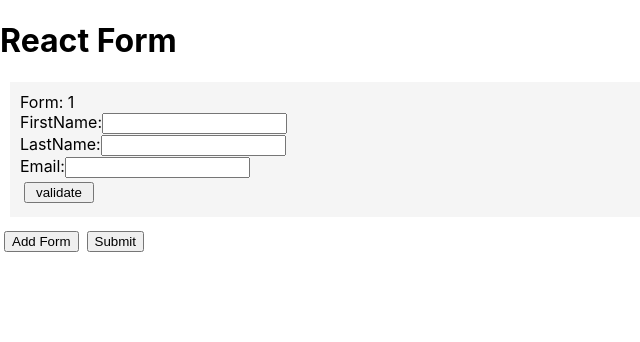
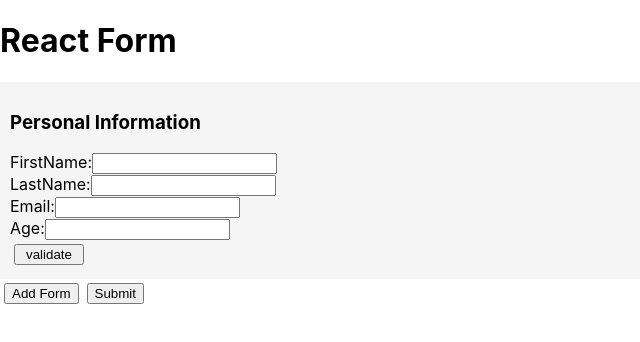
Before and after one commit to HulkHero/forms, a React (Create React App) app: page / in a window 1280 px wide. Shown: the top 342 px of the page, without its empty margins (0-640 px from the left). Built offline with nearby package versions, Linux system fonts and the light colour scheme.

Commit message:
added Personal form

```diff
--- a/src/App.js
+++ b/src/App.js
@@ -1,36 +1,48 @@
-import logo from './logo.svg';
-import './App.css';
+
 import { useState } from 'react';
 import Form from './components/Form';
+import PersonalInformation from './components/PersonalInformation';
 
 function App() {
 
   const [form, setForm] = useState([{ firstName: '', lastName: '', email: '', age: "" }])
-  const addForm = () => {
-
-    setForm([...form, { firstName: '', lastName: '', email: '', age: "" }])
+  const addForm = (e) => {
+    e.preventDefault()
+    setForm([...form, { degree: '', university: '', location: '', year: "" }])
   }
 
-  const handleSubmit = () => {
-    form.map((item, index) => {
-      if (item.firstName.length < 3 || item.lastName.length < 3 || item.email.includes["@"] || item.age < 0) {
-        alert("Form " + (index + 1) + " is invalid")
+  const handleSubmit = (e) => {
+    e.preventDefault()
+    console.log("form", form)
+    form.forEach((item, index) => {
+      if (index == 0) {
+        if (item.firstName.length < 3 || item.lastName.length < 3 || item.email.length < 3 || item.age <= 0) {
+          alert("Person Information Form is invalid")
+        }
+      }
+      else {
+        if (item.degree.length < 3 || item.university.length < 3 || item.location.length < 3 || item.year <= 0) {
+          alert("Education Form " + (index) + " is invalid")
+        }
       }
     })
-
-
   }
   return (
     <div>
       <h1>React Form</h1>
+
+      <form >
+        <PersonalInformation form={form} setForm={setForm} />
         {
           form.map((item, index) => {
+            if (index == 0) return null
             return <Form key={index} index={index} form={form} setForm={setForm} />
           })
         }
 
         <button onClick={addForm} style={{ margin: "4px" }} >Add Form</button>
         <button onClick={handleSubmit} style={{ margin: "4px" }} >Submit</button>
+      </form>
     </div>
   );
 }
--- a/src/components/Form.js
+++ b/src/components/Form.js
@@ -10,52 +10,46 @@ const Form = ({ index, form, setForm }) => {
         let newArr = [...form]
         newArr[index][name] = value
         setForm(newArr)
-
     }
 
-    const validateForm = () => {
-
-
+    const validateForm = (e) => {
+        e.preventDefault()
         setValidate(true)
 
     }
     return (
         <div style={{ margin: "10px", padding: "10px", backgroundColor: "whitesmoke" }}>
-            <div >Form: {index + 1}</div>
+            <div >Eduction Form: {index}</div>
             <div style={{ display: "flex", flexDirection: "column" }}>
-                <label htmlFor='firstName' >
-                    FirstName:
-                    <input type="text" value={form[index]?.firstName} onChange={handleChange} name="firstName" />
+                <label htmlFor='degree' >
+                    Degree:
+                    <input type="text" value={form[index].degree} onChange={handleChange} name="degree" />
                     {
-                        validate == true && form[index]?.firstName?.length < 3 ? <span style={{ color: "red" }} >FirstName must be 3 characters</span> : null
+                        validate == true && form[index].degree?.trim().length < 3 ? <span style={{ color: "red" }} >degree must be atleast 3 characters</span> : null
                     }
 
                 </label>
-
-
-                <label name="firstName" htmlFor='lastName' >
-                    LastName:
-                    <input type="text" value={form[index]?.lastName} onChange={handleChange} name="lastName" />
+                <label name="degree" htmlFor='university' >
+                    university:
+                    <input type="text" value={form[index]?.university} onChange={handleChange} name="university" />
                     {
-                        validate == true && form[index].lastName?.length < 3 ? <span style={{ color: "red" }} >LastName must be 3 characters</span> : null
+                        validate == true && form[index].university?.trim().length < 3 ? <span style={{ color: "red" }} >university must be atleast 3 characters</span> : null
                     }
                 </label>
-                <label name="firstName" htmlFor='email' >
-                    Email:
-                    <input type="text" value={form[index]?.email} onChange={handleChange} name="email" />
+                <label name="degree" htmlFor='location' >
+                    location:
+                    <input type="text" value={form[index]?.location} onChange={handleChange} name="location" />
                     {
-                        validate == true && form[index].email?.length < 3 ? <span style={{ color: "red" }} >Email must include "@"</span> : null
+                        validate == true && form[index].location?.trim().length < 3 ? <span style={{ color: "red" }} >location must be atleast 3 characters</span> : null
                     }
                 </label>
-                {
-                    index == 1 ? <label htmlFor='age' >
-                        Age:
-                        <input type="number" value={form[index]?.age} onChange={handleChange} name="age" />
-                        {
-                            validate == true && form[index].age < 0 ? <span style={{ color: "red" }} >Age must positive</span> : null
-                        }
-                    </label> : null
-                }
+                <label htmlFor='year' >
+                    year:
+                    <input type="number" value={form[index]?.year} onChange={handleChange} name="year" />
+                    {
+                        validate == true && form[index].year <= 0 ? <span style={{ color: "red" }} >Year must positive</span> : null
+                    }
+                </label>
 
                 <button onClick={validateForm} style={{ maxWidth: "70px", margin: "4px" }} > validate </button>
             </div>
--- /dev/null
+++ b/src/components/PersonalInformation.js
@@ -0,0 +1,61 @@
+import React from 'react'
+
+const PersonalInformation = ({ form, setForm }) => {
+  const [validate, setValidate] = React.useState(false)
+
+  const handleChange = (e) => {
+    const { name, value } = e.target
+    console.log(0, name, value)
+    let newArr = [...form]
+    newArr[0][name] = value
+    setForm(newArr)
+  }
+
+  const validateForm = (e) => {
+    e.preventDefault()
+
+    setValidate(true)
+  }
+  return (
+    <div style={{ padding: "10px", backgroundColor: "whitesmoke" }}>
+      <h3>Personal Information</h3>
+      <div style={{ display: "flex", flexDirection: "column" }}>
+        <label htmlFor='firstName' >
+          FirstName:
+          <input type="text" required value={form[0]?.firstName} onChange={handleChange} name="firstName" />
+          {
+            validate == true && form[0].firstName?.trim().length < 3 ? <span style={{ color: "red" }} >FirstName must be 3 characters</span> : null
+          }
+        </label>
+        <label htmlFor='lastName' >
+          LastName:
+          <input type="text" required value={form[0]?.lastName} onChange={handleChange} name="lastName" />
+          {
+            validate == true && form[0].lastName?.trim().length < 3 ? <span style={{ color: "red" }} >LastName must be 3 characters</span> : null
+          }
+        </label>
+        <label htmlFor='email' >
+          Email:
+          <input type="email" required value={form[0]?.email} onChange={handleChange} name="email" />
+          {
+            validate == true && form[0].email?.trim().length < 3 ? <span style={{ color: "red" }} >email must be atleast 3 character</span> : null
+          }
+        </label>
+        <label htmlFor='age' >
+          Age:
+          <input type="number" value={form[0]?.age} onChange={handleChange} name="age" />
+          {
+            validate == true && form[0].age <= 0 ? <span style={{ color: "red" }} >Age must positive</span> : null
+          }
+        </label>
+
+        <button onClick={validateForm} style={{ maxWidth: "70px", margin: "4px" }} > validate </button>
+      </div>
+    </div>
+  )
+}
+
+export default PersonalInformation
+
+
+{/* <span style={{ color: "green" }} >&#10004;</span> */ }
```
Lines whose indentation alone changed are shown as unchanged.
